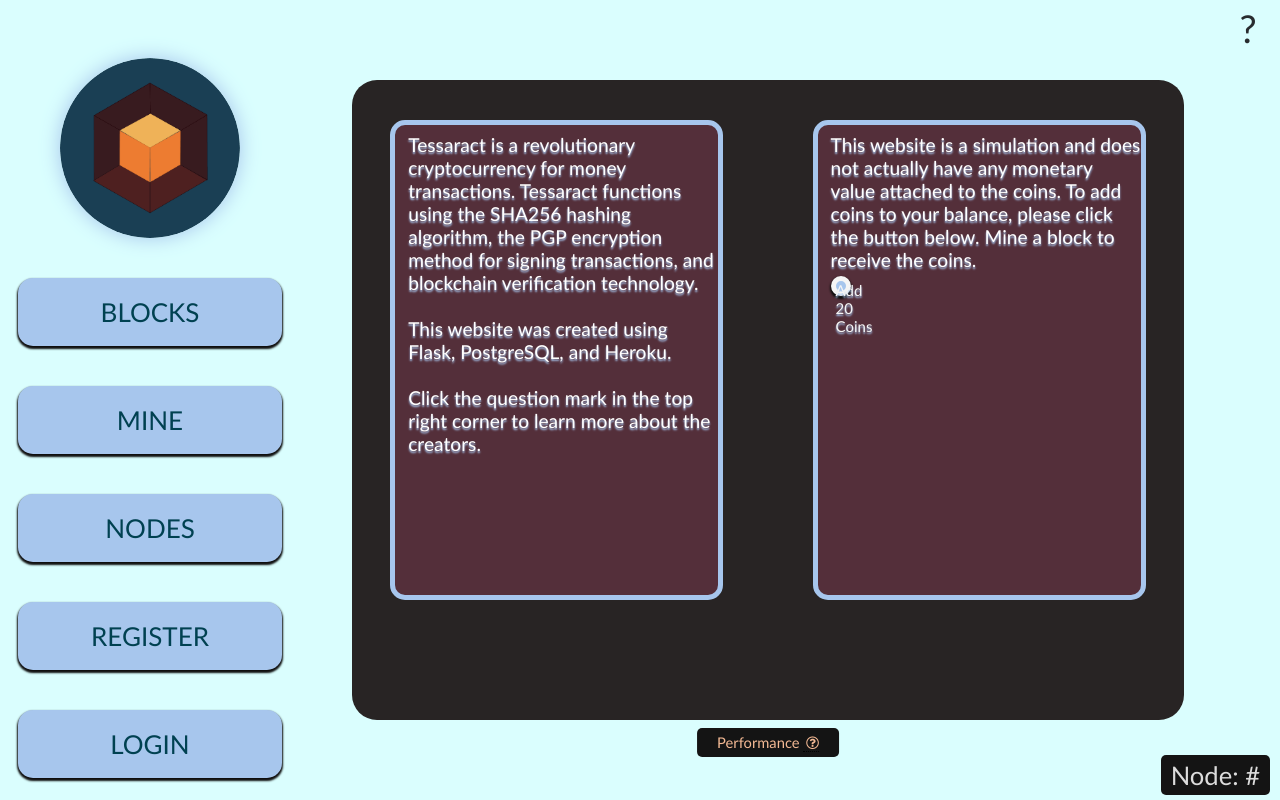
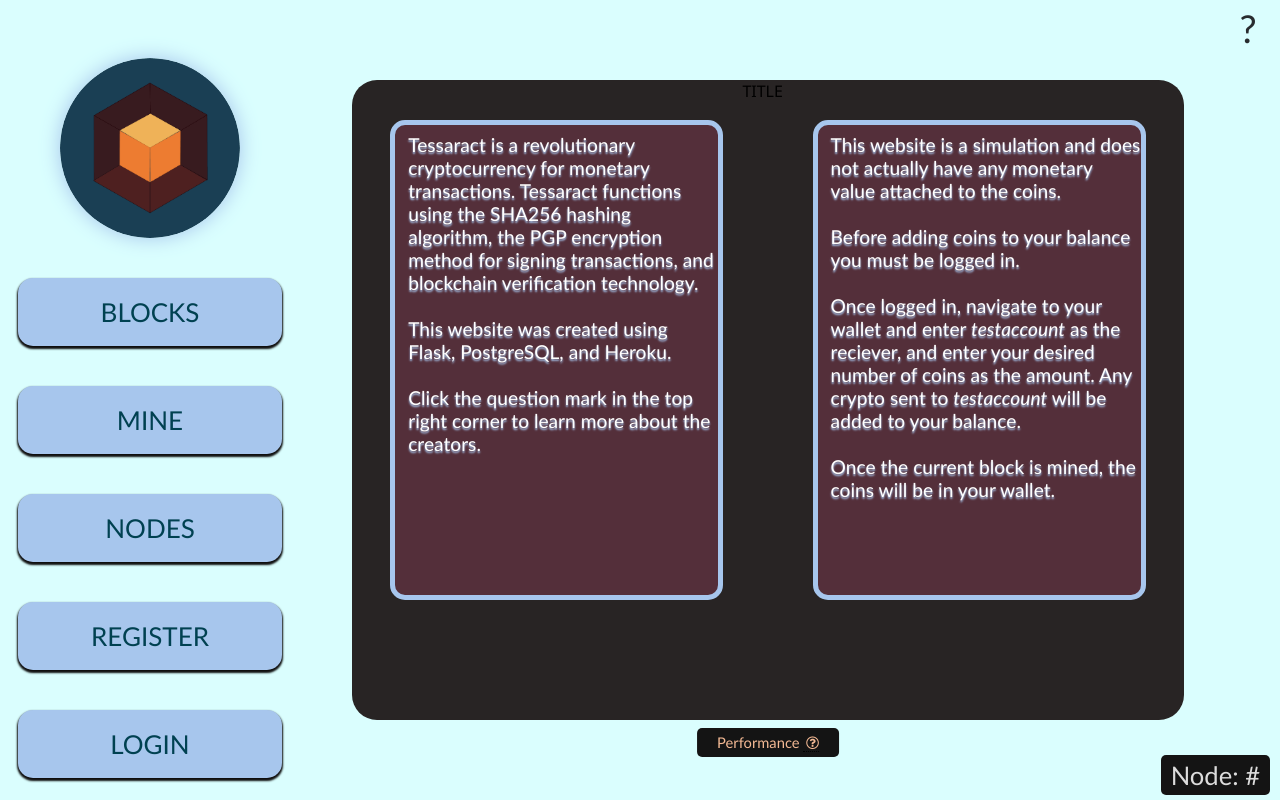
Before and after one commit to ntcampbell03/blockchainproject, a Flask app: page / in a window 1280 px wide. Run offline with Flask 2, Linux system fonts and the light colour scheme; parts of the project's set-up code (start-up, migrations or seed data) failed here and were passed over; some libraries are stand-ins or nearby versions.

Commit message:
Updated Home page

```diff
--- a/coin/templates/home.html
+++ b/coin/templates/home.html
@@ -8,16 +8,22 @@ Tessaract - Home
     <div class="contentbg darkbg">
     </div>
     <div class="contentbg">
+        TITLE
     <div class="ho-subbox ho-floatLeft">
-        Tessaract is a revolutionary cryptocurrency for money transactions. Tessaract functions using the SHA256 hashing algorithm, the PGP encryption method for signing transactions, and blockchain verification technology.
+        Tessaract is a revolutionary cryptocurrency for monetary transactions. Tessaract functions using the SHA256 hashing algorithm, the PGP encryption method for signing transactions, and blockchain verification technology.
         <br><br>
         This website was created using Flask, PostgreSQL, and Heroku.
         <br><br>
         Click the question mark in the top right corner to learn more about the creators.
     </div>
     <div class="ho-subbox ho-floatRight">
-        This website is a simulation and does not actually have any monetary value attached to the coins. To add coins to your balance, please click the button below. Mine a block to receive the coins.
-        <a href="{{ url_for('addcoins') }}" class="ho-Button" class="ho-loginBox">Add 20 Coins</a>
+        This website is a simulation and does not actually have any monetary value attached to the coins.
+        <br><br>
+        Before adding coins to your balance you must be logged in.
+        <br><br>
+        Once logged in, navigate to your wallet and enter <i>testaccount</i> as the reciever, and enter your desired number of coins as the amount. Any crypto sent to <i>testaccount</i> will be added to your balance.
+        <br><br>
+        Once the current block is mined, the coins will be in your wallet.
     </div>
     </div>
 </body>
```
